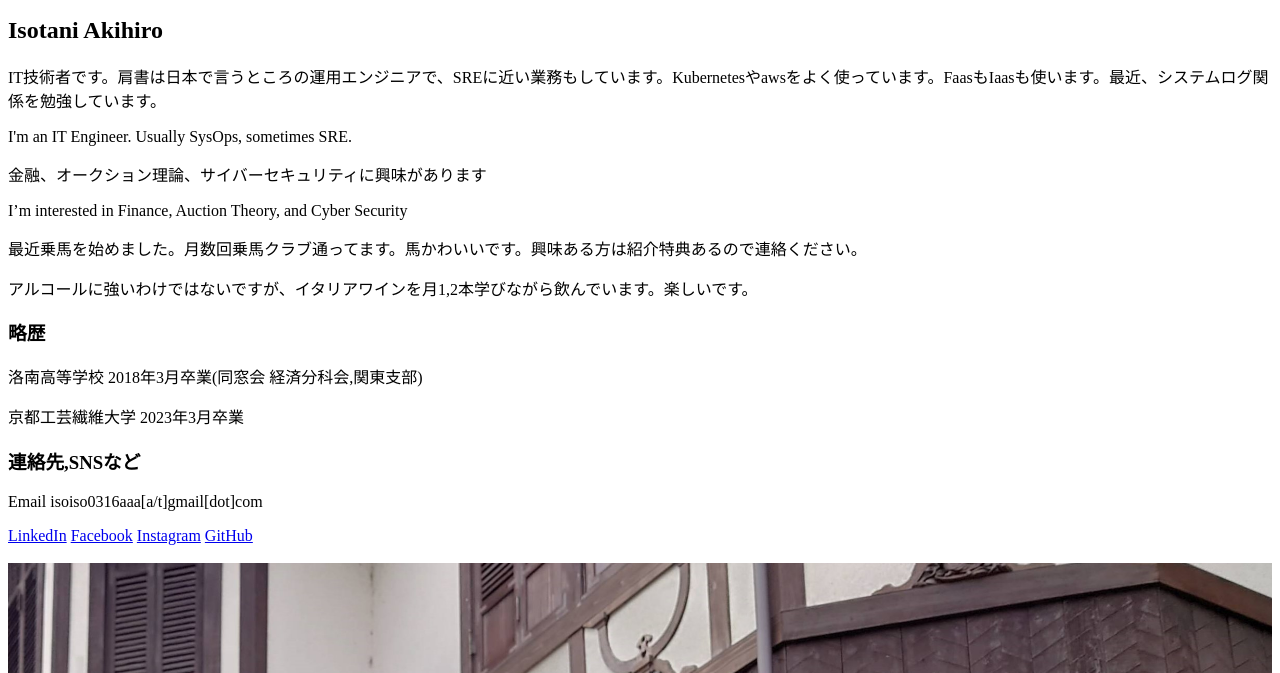
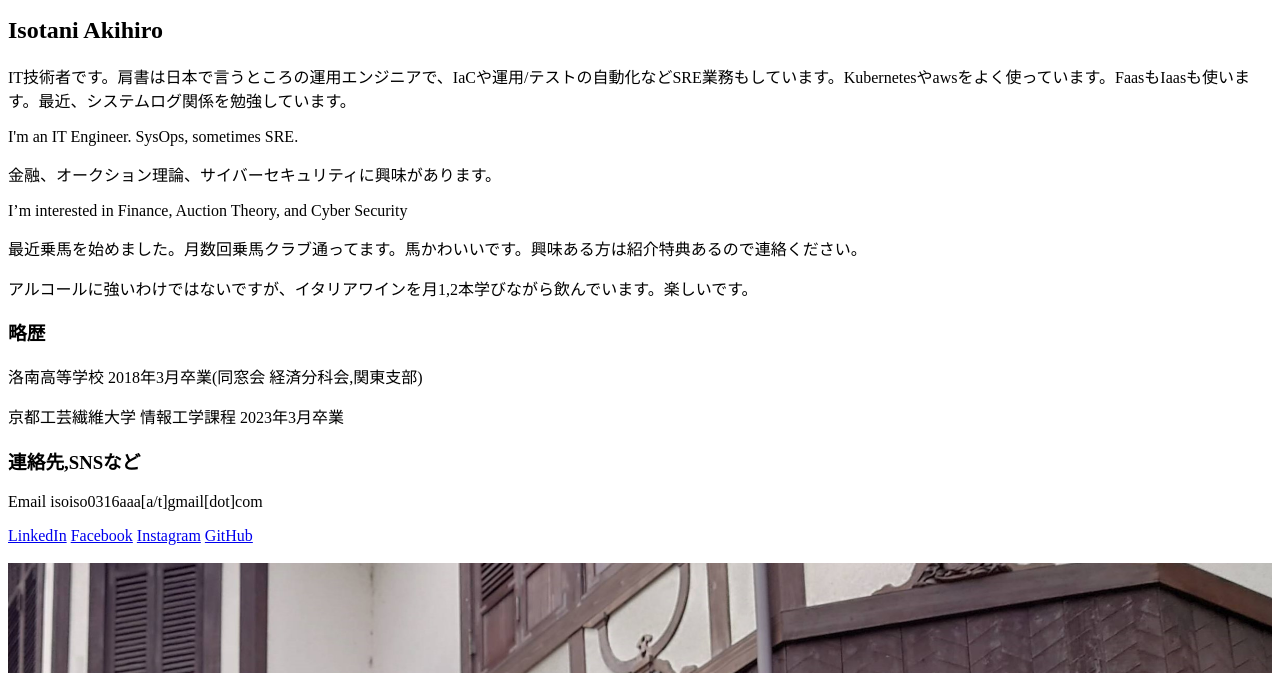
Before and after one commit to akis0/akis0.github.io, a plain HTML site: page index.html in a window 1280 px wide. Shown: the part 127-800 px from the top of the page. Drawn offline with Linux system fonts and the light colour scheme.

Commit message:
Update index.html

```diff
--- a/index.html
+++ b/index.html
@@ -10,22 +10,22 @@
  <h1>自己紹介</h1>
  <h2>磯谷 彰宏 </h2>
  <h2>Isotani Akihiro</h2>
-<p>IT技術者です。肩書は日本で言うところの運用エンジニアで、SREに近い業務もしています。Kubernetesやawsをよく使っています。FaasもIaasも使います。最近、システムログ関係を勉強しています。</p>
-<p>I'm an IT Engineer. Usually SysOps, sometimes SRE. </p>
-<p>金融、オークション理論、サイバーセキュリティに興味があります</p>
+<p>IT技術者です。肩書は日本で言うところの運用エンジニアで、IaCや運用/テストの自動化などSRE業務もしています。Kubernetesやawsをよく使っています。FaasもIaasも使います。最近、システムログ関係を勉強しています。</p>
+<p>I'm an IT Engineer. SysOps, sometimes SRE. </p>
+<p>金融、オークション理論、サイバーセキュリティに興味があります。</p>
 <p>I’m interested in Finance, Auction Theory, and Cyber Security</p>
 <p>最近乗馬を始めました。月数回乗馬クラブ通ってます。馬かわいいです。興味ある方は紹介特典あるので連絡ください。</p>
 <p>アルコールに強いわけではないですが、イタリアワインを月1,2本学びながら飲んでいます。楽しいです。</p>
 <h3>略歴</h3>
  <p>洛南高等学校 2018年3月卒業(同窓会 経済分科会,関東支部)</p>
-<p>京都工芸繊維大学 2023年3月卒業</p>
+<p>京都工芸繊維大学 情報工学課程 2023年3月卒業</p>
+
  <h3> 連絡先,SNSなど</h3>
  <p>Email isoiso0316aaa[a/t]gmail[dot]com</p>
  <a href ="https://www.linkedin.com/in/akihiro-isotani-436771209">LinkedIn</a>
  <a href ="https://www.facebook.com/akihiro.isotani">Facebook</a>
  <a href ="https://instagram.com/akinyate">Instagram</a>
  <a href ="https://github.com/akis0">GitHub</a> <br><br>
-
 <img src="profile.jpg" alt="profile pic">
 </body>
 
```
